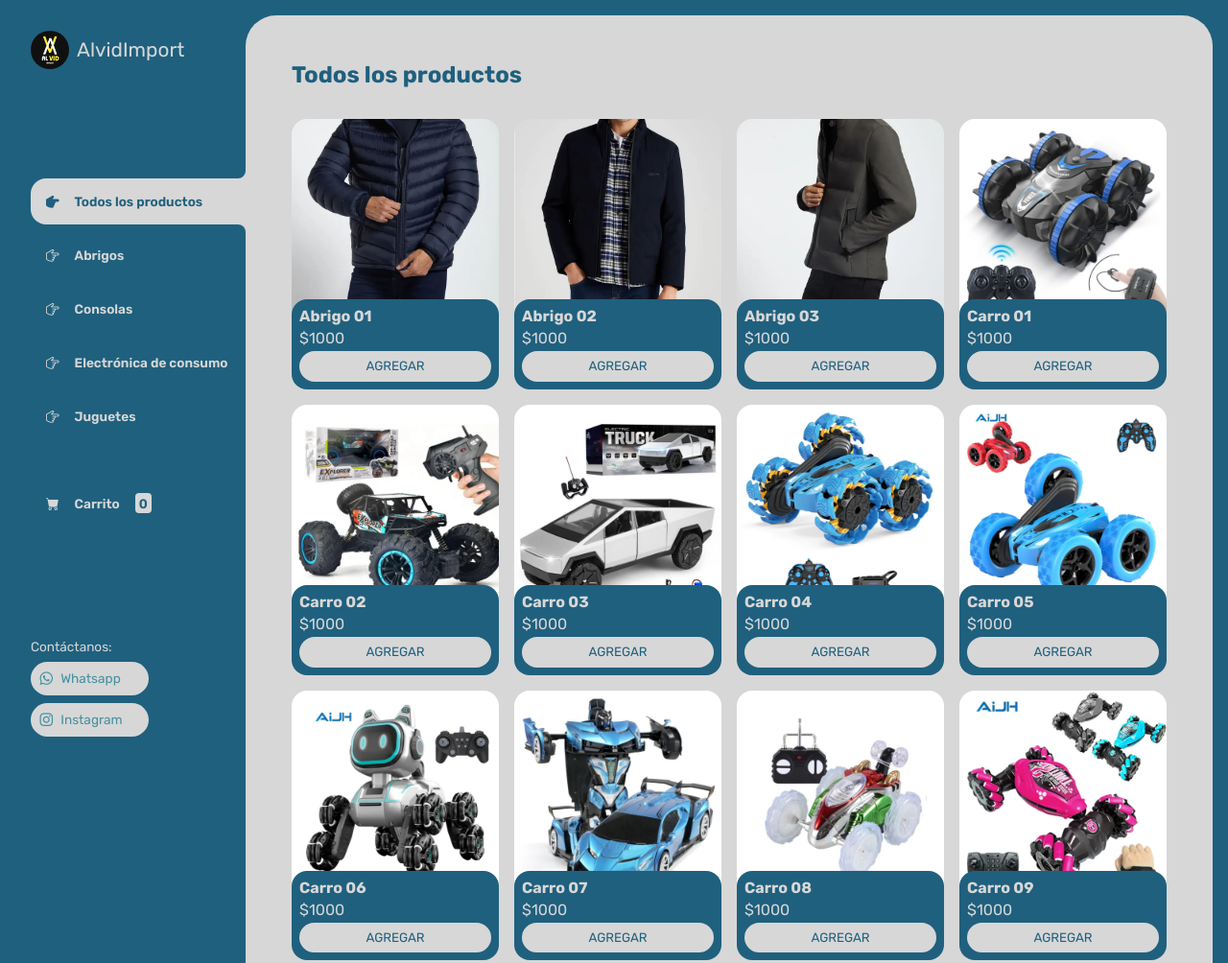
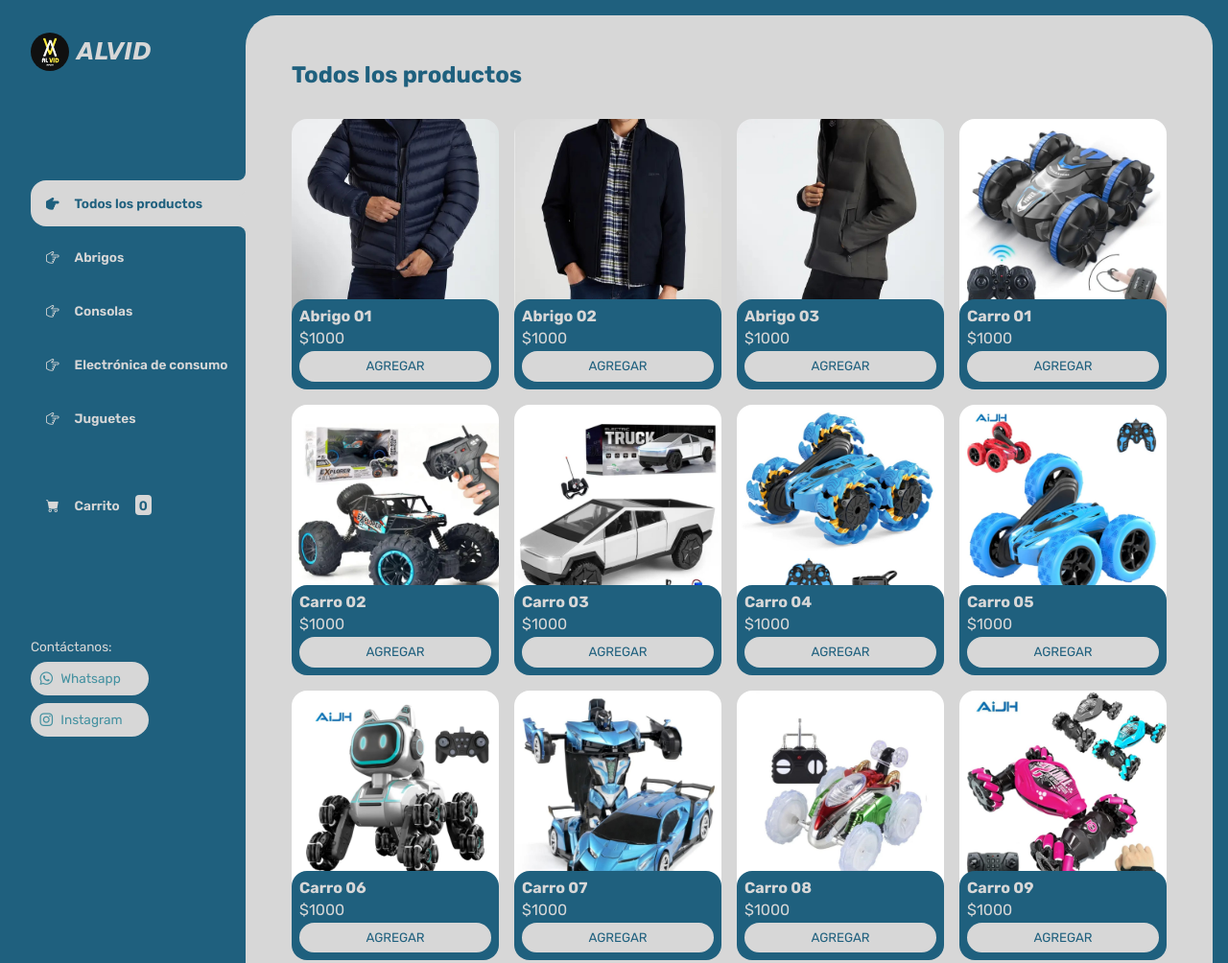
Before and after one commit to yubise/proyecto-gerencia, a plain HTML site: page index.html in a window 1280 px wide. Shown: the top 1004 px of the page at 96% size. Drawn offline with nearby package versions, Linux system fonts and the light colour scheme.

Commit message:
modificacion estetica

```diff
--- a/css/main.css
+++ b/css/main.css
@@ -53,8 +53,9 @@ aside {
 
 .logo {
     font-weight: 400;
-    font-size: 1.3rem;
+    font-size: 2rem;
     padding: .5rem;
+    font: oblique bold 150% cursive;
 }
 
 .frente {
--- a/index.html
+++ b/index.html
@@ -5,7 +5,7 @@
     <meta http-equiv="X-UA-Compatible" content="IE=edge">
     <meta name="viewport" content="width=device-width, initial-scale=1.0">
     <link rel="icon" href="img/logo.ico">
-    <title>Alvid Import</title>
+    <title>ALVID</title>
     <link rel="stylesheet" href="https://cdn.jsdelivr.net/npm/bootstrap-icons@1.9.1/font/bootstrap-icons.css">
     <link rel="stylesheet" type="text/css" href="https://cdn.jsdelivr.net/npm/toastify-js/src/toastify.min.css">
     <link rel="stylesheet" href="./css/main.css">
@@ -15,7 +15,7 @@
     <div class="wrapper">
         <header class="header-mobile">
             <img src="img/logo.jpg" style="width: 40px; border-radius: 50%;">
-            <h1 class="logo">AlvidImport</h1>
+            <h1 class="logo">ALVID</h1>
             <button class="open-menu" id="open-menu">
                 <i class="bi bi-list"></i>
             </button>
@@ -26,7 +26,7 @@
             </button>
             <header class="frente">
                 <img src="img/logo.jpg" style="width: 40px; border-radius: 50%;">
-                <h1 class="logo">AlvidImport</h1>
+                <h1 class="logo">ALVID</h1>
             </header>
             <nav>
                 <ul class="menu">
```
Also changed, not shown: carrito.html (+3 -3 lines).
